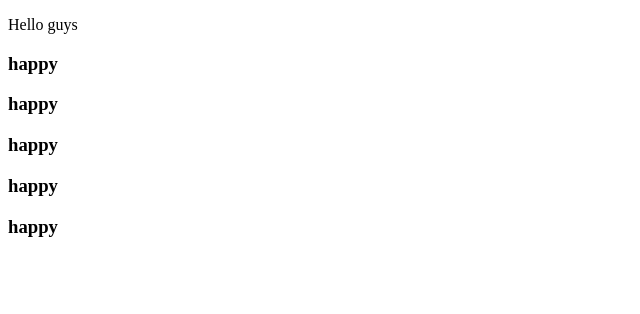
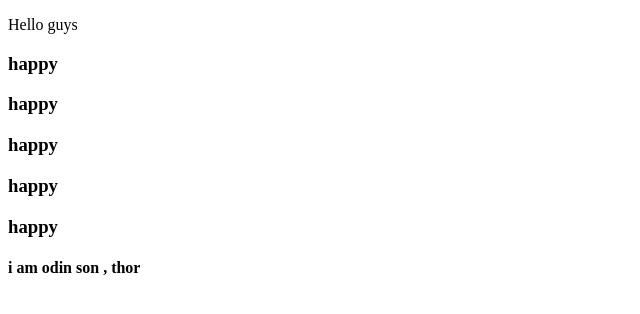
Before and after one commit to TARUNKUMAR2000/dev_tut, a plain HTML site: page index.html in a window 1280 px wide. Shown: the whole page, without its empty margins (0-640 px from the left). Drawn offline with Linux system fonts and the light colour scheme.

Commit message:
added new feature in dev

```diff
--- a/index.html
+++ b/index.html
@@ -15,6 +15,6 @@
         <h3>happy</h3>
         <h3>happy</h3>
         <h3>happy</h3>
-
+        <h4>i am odin son , thor</h4>
     </body>
 </html>
```
